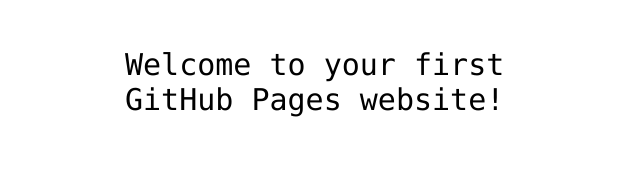
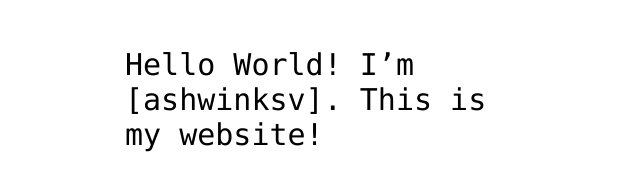
Before and after one commit to ashwinksv/ashwinksv.github.io, a plain HTML site: page index.html in a window 1280 px wide. Shown: the part 341-532 px from the top of the page, without its empty margins (315-955 px from the left). Drawn offline with Linux system fonts and the light colour scheme.

Commit message:
Update index.html

```diff
--- a/index.html
+++ b/index.html
@@ -12,7 +12,7 @@
 <img src="https://octodex.github.com/images/daftpunktocat-thomas.gif" id="octocat" alt="octocat-gif" />
 
 <!-- Change this code here by copy and pasting your template on line 15 -->
-<p>Welcome to your first GitHub Pages website!</p>
+<p>Hello World! I’m [ashwinksv]. This is my website!</p>
 
 </body>
 </html>
```
